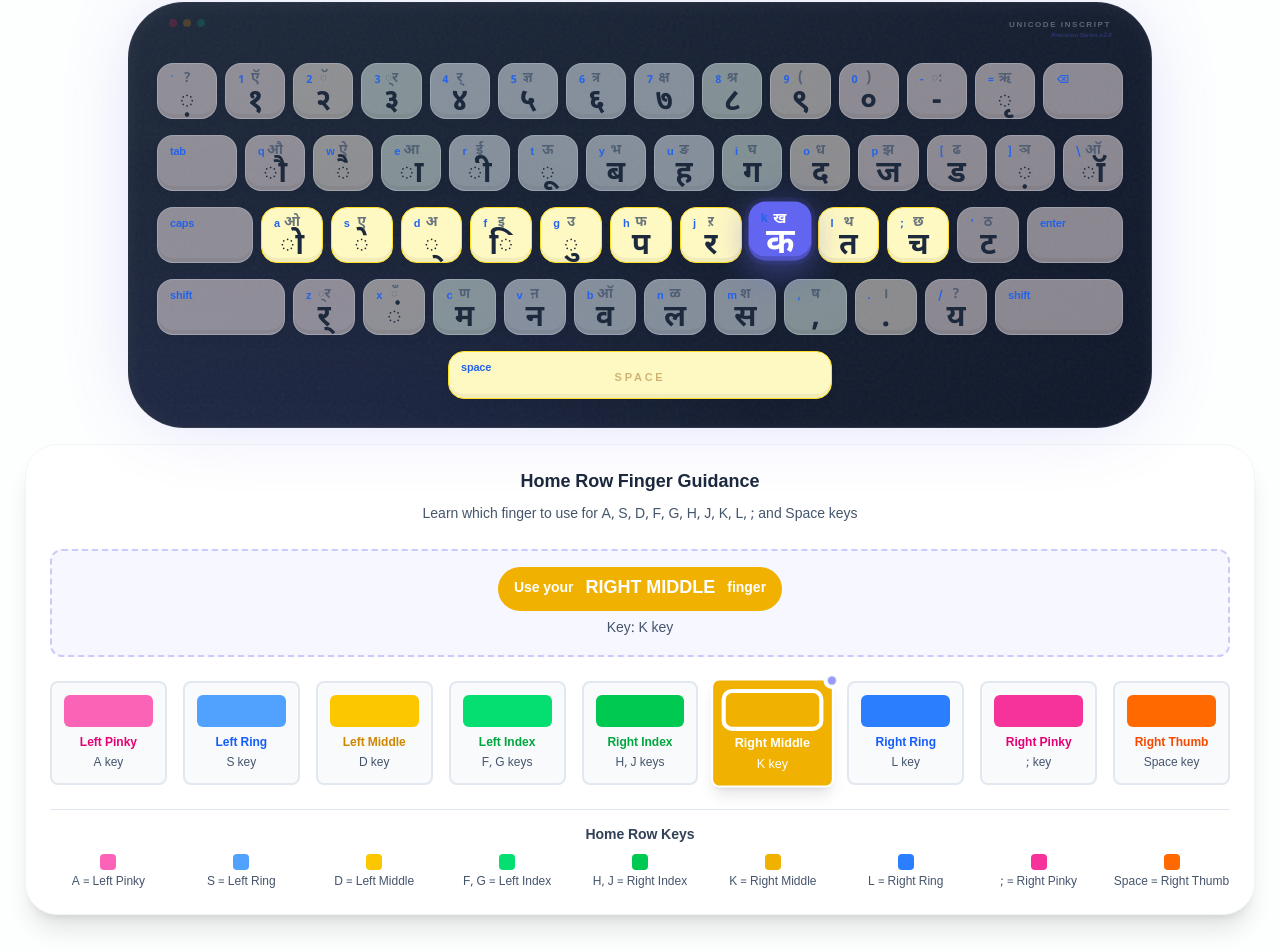
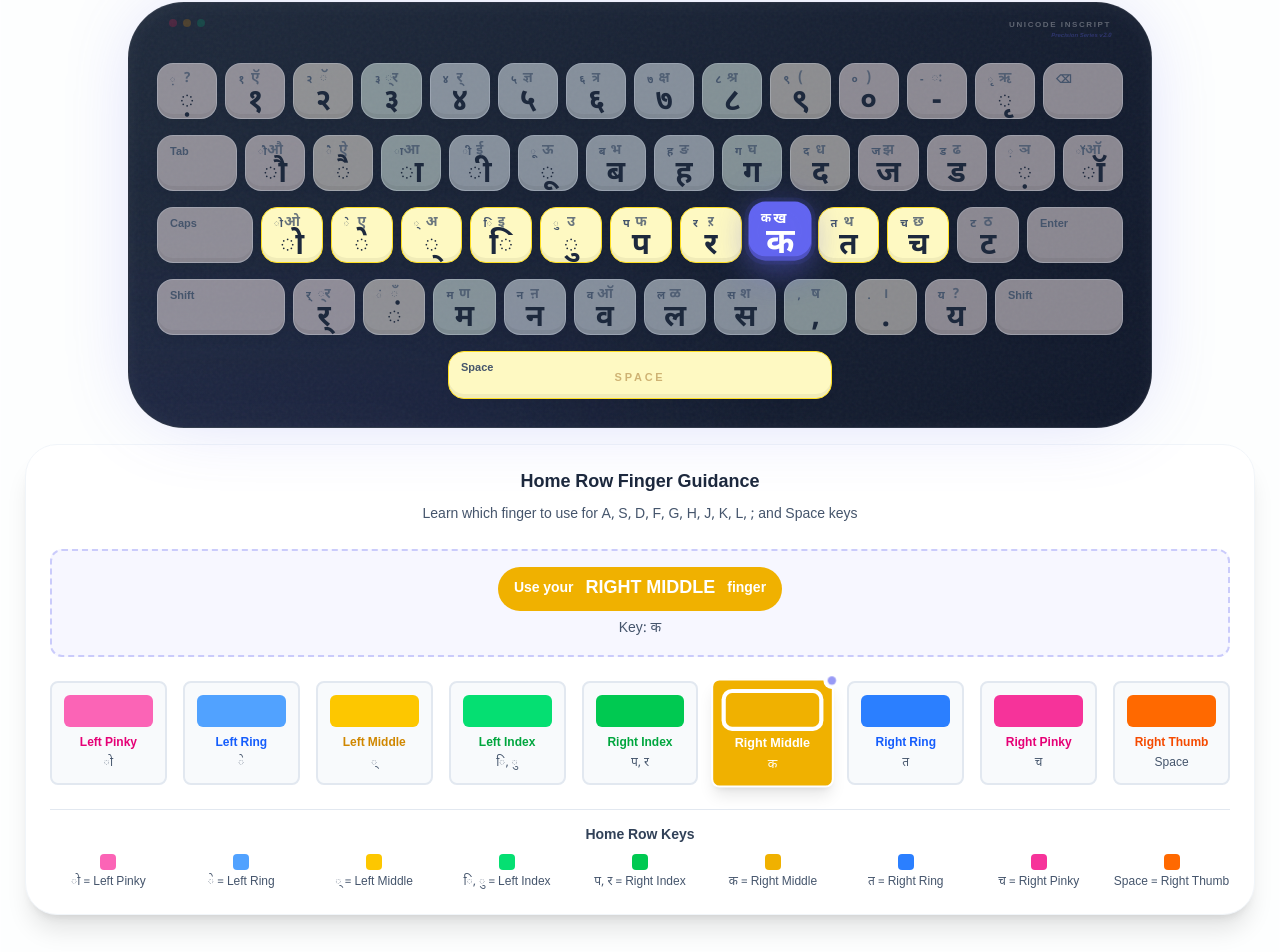
Before and after one commit to jangir-rishbh/hindi-typing-master, a Next.js app: page /lesson/1 in a window 1280 px wide. Shown: the part 296-1248 px from the top of the page. Built offline with nearby package versions, Linux system fonts and the light colour scheme.

Commit message:
finger guidence main english key lable ko htakr hindi key lable joda

```diff
--- a/components/HandsGuidance.tsx
+++ b/components/HandsGuidance.tsx
@@ -12,6 +12,23 @@ interface HandsGuidanceProps {
 const HandsGuidance: React.FC<HandsGuidanceProps> = ({ activeFinger, pressedKeyId, activeLessonId }) => {
     const containerRef = useRef<HTMLDivElement>(null);
     const [pressedFinger, setPressedFinger] = useState<string | null>(null);
+
+    // Helper function to get Hindi character from keyboard layout
+    const getHindiCharacterForKey = (keyLabel: string): string => {
+        for (const row of keyboardRows) {
+            for (const key of row) {
+                if (key.label === keyLabel && key.hindi) {
+                    return key.hindi;
+                }
+            }
+        }
+        return keyLabel; // fallback to original label
+    };
+
+    // Helper function to get Hindi characters for multiple keys
+    const getHindiCharactersForKeys = (keyLabels: string[]): string => {
+        return keyLabels.map(label => getHindiCharacterForKey(label)).join(', ');
+    };
 
     // Get finger for pressed key
     const getFingerForKey = (keyId: string): string | null => {
@@ -30,54 +47,54 @@ const HandsGuidance: React.FC<HandsGuidanceProps> = ({ activeFinger, pressedKeyI
         switch (lessonId) {
             case 1: // Home Row - ASDF GH JKL; + Space
                 return {
-                    'l-pinky': { color: 'bg-pink-400', textColor: 'text-pink-600', name: 'Left Pinky', keys: ['A'], description: 'A key' },
-                    'l-ring': { color: 'bg-blue-400', textColor: 'text-blue-600', name: 'Left Ring', keys: ['S'], description: 'S key' },
-                    'l-middle': { color: 'bg-yellow-400', textColor: 'text-yellow-600', name: 'Left Middle', keys: ['D'], description: 'D key' },
-                    'l-index': { color: 'bg-green-400', textColor: 'text-green-600', name: 'Left Index', keys: ['F', 'G'], description: 'F, G keys' },
-                    'r-index': { color: 'bg-green-500', textColor: 'text-green-600', name: 'Right Index', keys: ['H', 'J'], description: 'H, J keys' },
-                    'r-middle': { color: 'bg-yellow-500', textColor: 'text-yellow-600', name: 'Right Middle', keys: ['K'], description: 'K key' },
-                    'r-ring': { color: 'bg-blue-500', textColor: 'text-blue-600', name: 'Right Ring', keys: ['L'], description: 'L key' },
-                    'r-pinky': { color: 'bg-pink-500', textColor: 'text-pink-600', name: 'Right Pinky', keys: [';'], description: '; key' },
-                    'r-thumb': { color: 'bg-orange-500', textColor: 'text-orange-600', name: 'Right Thumb', keys: ['Space'], description: 'Space key' }
+                    'l-pinky': { color: 'bg-pink-400', textColor: 'text-pink-600', name: 'Left Pinky', keys: ['A'], description: getHindiCharacterForKey('A') },
+                    'l-ring': { color: 'bg-blue-400', textColor: 'text-blue-600', name: 'Left Ring', keys: ['S'], description: getHindiCharacterForKey('S') },
+                    'l-middle': { color: 'bg-yellow-400', textColor: 'text-yellow-600', name: 'Left Middle', keys: ['D'], description: getHindiCharacterForKey('D') },
+                    'l-index': { color: 'bg-green-400', textColor: 'text-green-600', name: 'Left Index', keys: ['F', 'G'], description: getHindiCharactersForKeys(['F', 'G']) },
+                    'r-index': { color: 'bg-green-500', textColor: 'text-green-600', name: 'Right Index', keys: ['H', 'J'], description: getHindiCharactersForKeys(['H', 'J']) },
+                    'r-middle': { color: 'bg-yellow-500', textColor: 'text-yellow-600', name: 'Right Middle', keys: ['K'], description: getHindiCharacterForKey('K') },
+                    'r-ring': { color: 'bg-blue-500', textColor: 'text-blue-600', name: 'Right Ring', keys: ['L'], description: getHindiCharacterForKey('L') },
+                    'r-pinky': { color: 'bg-pink-500', textColor: 'text-pink-600', name: 'Right Pinky', keys: [';'], description: getHindiCharacterForKey(';') },
+                    'r-thumb': { color: 'bg-orange-500', textColor: 'text-orange-600', name: 'Right Thumb', keys: ['Space'], description: 'Space' }
                 };
 
             case 2: // Upper Row + Space
                 return {
-                    'l-pinky': { color: 'bg-pink-400', textColor: 'text-pink-600', name: 'Left Pinky', keys: ['Q'], description: 'Q key' },
-                    'l-ring': { color: 'bg-blue-400', textColor: 'text-blue-600', name: 'Left Ring', keys: ['W'], description: 'W key' },
-                    'l-middle': { color: 'bg-yellow-400', textColor: 'text-yellow-600', name: 'Left Middle', keys: ['E'], description: 'E key' },
-                    'l-index': { color: 'bg-green-400', textColor: 'text-green-600', name: 'Left Index', keys: ['R', 'T'], description: 'R, T keys' },
-                    'r-index': { color: 'bg-green-500', textColor: 'text-green-600', name: 'Right Index', keys: ['Y', 'U'], description: 'Y, U keys' },
-                    'r-middle': { color: 'bg-yellow-500', textColor: 'text-yellow-600', name: 'Right Middle', keys: ['I'], description: 'I key' },
-                    'r-ring': { color: 'bg-blue-500', textColor: 'text-blue-600', name: 'Right Ring', keys: ['O'], description: 'O key' },
-                    'r-pinky': { color: 'bg-pink-500', textColor: 'text-pink-600', name: 'Right Pinky', keys: ['P'], description: 'P key' },
-                    'r-thumb': { color: 'bg-orange-500', textColor: 'text-orange-600', name: 'Right Thumb', keys: ['Space'], description: 'Space key' }
+                    'l-pinky': { color: 'bg-pink-400', textColor: 'text-pink-600', name: 'Left Pinky', keys: ['Q'], description: getHindiCharacterForKey('Q') },
+                    'l-ring': { color: 'bg-blue-400', textColor: 'text-blue-600', name: 'Left Ring', keys: ['W'], description: getHindiCharacterForKey('W') },
+                    'l-middle': { color: 'bg-yellow-400', textColor: 'text-yellow-600', name: 'Left Middle', keys: ['E'], description: getHindiCharacterForKey('E') },
+                    'l-index': { color: 'bg-green-400', textColor: 'text-green-600', name: 'Left Index', keys: ['R', 'T'], description: getHindiCharactersForKeys(['R', 'T']) },
+                    'r-index': { color: 'bg-green-500', textColor: 'text-green-600', name: 'Right Index', keys: ['Y', 'U'], description: getHindiCharactersForKeys(['Y', 'U']) },
+                    'r-middle': { color: 'bg-yellow-500', textColor: 'text-yellow-600', name: 'Right Middle', keys: ['I'], description: getHindiCharacterForKey('I') },
+                    'r-ring': { color: 'bg-blue-500', textColor: 'text-blue-600', name: 'Right Ring', keys: ['O'], description: getHindiCharacterForKey('O') },
+                    'r-pinky': { color: 'bg-pink-500', textColor: 'text-pink-600', name: 'Right Pinky', keys: ['P'], description: getHindiCharacterForKey('P') },
+                    'r-thumb': { color: 'bg-orange-500', textColor: 'text-orange-600', name: 'Right Thumb', keys: ['Space'], description: 'Space' }
                 };
 
             case 3: // Lower Row + Space
                 return {
-                    'l-pinky': { color: 'bg-pink-400', textColor: 'text-pink-600', name: 'Left Pinky', keys: ['Z'], description: 'Z key' },
-                    'l-ring': { color: 'bg-blue-400', textColor: 'text-blue-600', name: 'Left Ring', keys: ['X'], description: 'X key' },
-                    'l-middle': { color: 'bg-yellow-400', textColor: 'text-yellow-600', name: 'Left Middle', keys: ['C'], description: 'C key' },
-                    'l-index': { color: 'bg-green-400', textColor: 'text-green-600', name: 'Left Index', keys: ['V', 'B'], description: 'V, B keys' },
-                    'r-index': { color: 'bg-green-500', textColor: 'text-green-600', name: 'Right Index', keys: ['N', 'M'], description: 'N, M keys' },
-                    'r-middle': { color: 'bg-yellow-500', textColor: 'text-yellow-600', name: 'Right Middle', keys: [','], description: ', key' },
-                    'r-ring': { color: 'bg-blue-500', textColor: 'text-blue-600', name: 'Right Ring', keys: ['.'], description: '. key' },
-                    'r-pinky': { color: 'bg-pink-500', textColor: 'text-pink-600', name: 'Right Pinky', keys: ['/'], description: '/ key' },
-                    'r-thumb': { color: 'bg-orange-500', textColor: 'text-orange-600', name: 'Right Thumb', keys: ['Space'], description: 'Space key' }
+                    'l-pinky': { color: 'bg-pink-400', textColor: 'text-pink-600', name: 'Left Pinky', keys: ['Z'], description: getHindiCharacterForKey('Z') },
+                    'l-ring': { color: 'bg-blue-400', textColor: 'text-blue-600', name: 'Left Ring', keys: ['X'], description: getHindiCharacterForKey('X') },
+                    'l-middle': { color: 'bg-yellow-400', textColor: 'text-yellow-600', name: 'Left Middle', keys: ['C'], description: getHindiCharacterForKey('C') },
+                    'l-index': { color: 'bg-green-400', textColor: 'text-green-600', name: 'Left Index', keys: ['V', 'B'], description: getHindiCharactersForKeys(['V', 'B']) },
+                    'r-index': { color: 'bg-green-500', textColor: 'text-green-600', name: 'Right Index', keys: ['N', 'M'], description: getHindiCharactersForKeys(['N', 'M']) },
+                    'r-middle': { color: 'bg-yellow-500', textColor: 'text-yellow-600', name: 'Right Middle', keys: [','], description: getHindiCharacterForKey(',') },
+                    'r-ring': { color: 'bg-blue-500', textColor: 'text-blue-600', name: 'Right Ring', keys: ['.'], description: getHindiCharacterForKey('.') },
+                    'r-pinky': { color: 'bg-pink-500', textColor: 'text-pink-600', name: 'Right Pinky', keys: ['/'], description: getHindiCharacterForKey('/') },
+                    'r-thumb': { color: 'bg-orange-500', textColor: 'text-orange-600', name: 'Right Thumb', keys: ['Space'], description: 'Space' }
                 };
 
             default: // Default to home row - ASDF GH JKL; + Space
                 return {
-                    'l-pinky': { color: 'bg-pink-400', textColor: 'text-pink-600', name: 'Left Pinky', keys: ['A'], description: 'A key' },
-                    'l-ring': { color: 'bg-blue-400', textColor: 'text-blue-600', name: 'Left Ring', keys: ['S'], description: 'S key' },
-                    'l-middle': { color: 'bg-yellow-400', textColor: 'text-yellow-600', name: 'Left Middle', keys: ['D'], description: 'D key' },
-                    'l-index': { color: 'bg-green-400', textColor: 'text-green-600', name: 'Left Index', keys: ['F', 'G'], description: 'F, G keys' },
-                    'r-index': { color: 'bg-green-500', textColor: 'text-green-600', name: 'Right Index', keys: ['H', 'J'], description: 'H, J keys' },
-                    'r-middle': { color: 'bg-yellow-500', textColor: 'text-yellow-600', name: 'Right Middle', keys: ['K'], description: 'K key' },
-                    'r-ring': { color: 'bg-blue-500', textColor: 'text-blue-600', name: 'Right Ring', keys: ['L'], description: 'L key' },
-                    'r-pinky': { color: 'bg-pink-500', textColor: 'text-pink-600', name: 'Right Pinky', keys: [';'], description: '; key' },
-                    'r-thumb': { color: 'bg-orange-500', textColor: 'text-orange-600', name: 'Right Thumb', keys: ['Space'], description: 'Space key' }
+                    'l-pinky': { color: 'bg-pink-400', textColor: 'text-pink-600', name: 'Left Pinky', keys: ['A'], description: getHindiCharacterForKey('A') },
+                    'l-ring': { color: 'bg-blue-400', textColor: 'text-blue-600', name: 'Left Ring', keys: ['S'], description: getHindiCharacterForKey('S') },
+                    'l-middle': { color: 'bg-yellow-400', textColor: 'text-yellow-600', name: 'Left Middle', keys: ['D'], description: getHindiCharacterForKey('D') },
+                    'l-index': { color: 'bg-green-400', textColor: 'text-green-600', name: 'Left Index', keys: ['F', 'G'], description: getHindiCharactersForKeys(['F', 'G']) },
+                    'r-index': { color: 'bg-green-500', textColor: 'text-green-600', name: 'Right Index', keys: ['H', 'J'], description: getHindiCharactersForKeys(['H', 'J']) },
+                    'r-middle': { color: 'bg-yellow-500', textColor: 'text-yellow-600', name: 'Right Middle', keys: ['K'], description: getHindiCharacterForKey('K') },
+                    'r-ring': { color: 'bg-blue-500', textColor: 'text-blue-600', name: 'Right Ring', keys: ['L'], description: getHindiCharacterForKey('L') },
+                    'r-pinky': { color: 'bg-pink-500', textColor: 'text-pink-600', name: 'Right Pinky', keys: [';'], description: getHindiCharacterForKey(';') },
+                    'r-thumb': { color: 'bg-orange-500', textColor: 'text-orange-600', name: 'Right Thumb', keys: ['Space'], description: 'Space' }
                 };
         }
     };
@@ -101,50 +118,50 @@ const HandsGuidance: React.FC<HandsGuidanceProps> = ({ activeFinger, pressedKeyI
         switch (lessonId) {
             case 1: // Home Row - ASDF GH JKL; + Space
                 return [
-                    { color: 'bg-pink-400', label: 'A = Left Pinky' },
-                    { color: 'bg-blue-400', label: 'S = Left Ring' },
-                    { color: 'bg-yellow-400', label: 'D = Left Middle' },
-                    { color: 'bg-green-400', label: 'F, G = Left Index' },
-                    { color: 'bg-green-500', label: 'H, J = Right Index' },
-                    { color: 'bg-yellow-500', label: 'K = Right Middle' },
-                    { color: 'bg-blue-500', label: 'L = Right Ring' },
-                    { color: 'bg-pink-500', label: '; = Right Pinky' },
+                    { color: 'bg-pink-400', label: `${getHindiCharacterForKey('A')} = Left Pinky` },
+                    { color: 'bg-blue-400', label: `${getHindiCharacterForKey('S')} = Left Ring` },
+                    { color: 'bg-yellow-400', label: `${getHindiCharacterForKey('D')} = Left Middle` },
+                    { color: 'bg-green-400', label: `${getHindiCharactersForKeys(['F', 'G'])} = Left Index` },
+                    { color: 'bg-green-500', label: `${getHindiCharactersForKeys(['H', 'J'])} = Right Index` },
+                    { color: 'bg-yellow-500', label: `${getHindiCharacterForKey('K')} = Right Middle` },
+                    { color: 'bg-blue-500', label: `${getHindiCharacterForKey('L')} = Right Ring` },
+                    { color: 'bg-pink-500', label: `${getHindiCharacterForKey(';')} = Right Pinky` },
                     { color: 'bg-orange-500', label: 'Space = Right Thumb' }
                 ];
             case 2: // Upper Row + Space
                 return [
-                    { color: 'bg-pink-400', label: 'Q = Left Pinky' },
-                    { color: 'bg-blue-400', label: 'W = Left Ring' },
-                    { color: 'bg-yellow-400', label: 'E = Left Middle' },
-                    { color: 'bg-green-400', label: 'R, T = Left Index' },
-                    { color: 'bg-green-500', label: 'Y, U = Right Index' },
-                    { color: 'bg-yellow-500', label: 'I = Right Middle' },
-                    { color: 'bg-blue-500', label: 'O = Right Ring' },
-                    { color: 'bg-pink-500', label: 'P = Right Pinky' },
+                    { color: 'bg-pink-400', label: `${getHindiCharacterForKey('Q')} = Left Pinky` },
+                    { color: 'bg-blue-400', label: `${getHindiCharacterForKey('W')} = Left Ring` },
+                    { color: 'bg-yellow-400', label: `${getHindiCharacterForKey('E')} = Left Middle` },
+                    { color: 'bg-green-400', label: `${getHindiCharactersForKeys(['R', 'T'])} = Left Index` },
+                    { color: 'bg-green-500', label: `${getHindiCharactersForKeys(['Y', 'U'])} = Right Index` },
+                    { color: 'bg-yellow-500', label: `${getHindiCharacterForKey('I')} = Right Middle` },
+                    { color: 'bg-blue-500', label: `${getHindiCharacterForKey('O')} = Right Ring` },
+                    { color: 'bg-pink-500', label: `${getHindiCharacterForKey('P')} = Right Pinky` },
                     { color: 'bg-orange-500', label: 'Space = Right Thumb' }
                 ];
             case 3: // Lower Row + Space
                 return [
-                    { color: 'bg-pink-400', label: 'Z = Left Pinky' },
-                    { color: 'bg-blue-400', label: 'X = Left Ring' },
-                    { color: 'bg-yellow-400', label: 'C = Left Middle' },
-                    { color: 'bg-green-400', label: 'V, B = Left Index' },
-                    { color: 'bg-green-500', label: 'N, M = Right Index' },
-                    { color: 'bg-yellow-500', label: ', = Right Middle' },
-                    { color: 'bg-blue-500', label: '. = Right Ring' },
-                    { color: 'bg-pink-500', label: '/ = Right Pinky' },
+                    { color: 'bg-pink-400', label: `${getHindiCharacterForKey('Z')} = Left Pinky` },
+                    { color: 'bg-blue-400', label: `${getHindiCharacterForKey('X')} = Left Ring` },
+                    { color: 'bg-yellow-400', label: `${getHindiCharacterForKey('C')} = Left Middle` },
+                    { color: 'bg-green-400', label: `${getHindiCharactersForKeys(['V', 'B'])} = Left Index` },
+                    { color: 'bg-green-500', label: `${getHindiCharactersForKeys(['N', 'M'])} = Right Index` },
+                    { color: 'bg-yellow-500', label: `${getHindiCharacterForKey(',')} = Right Middle` },
+                    { color: 'bg-blue-500', label: `${getHindiCharacterForKey('.')} = Right Ring` },
+                    { color: 'bg-pink-500', label: `${getHindiCharacterForKey('/')} = Right Pinky` },
                     { color: 'bg-orange-500', label: 'Space = Right Thumb' }
                 ];
             default: // Default to home row - ASDF GH JKL; + Space
                 return [
-                    { color: 'bg-pink-400', label: 'A = Left Pinky' },
-                    { color: 'bg-blue-400', label: 'S = Left Ring' },
-                    { color: 'bg-yellow-400', label: 'D = Left Middle' },
-                    { color: 'bg-green-400', label: 'F, G = Left Index' },
-                    { color: 'bg-green-500', label: 'H, J = Right Index' },
-                    { color: 'bg-yellow-500', label: 'K = Right Middle' },
-                    { color: 'bg-blue-500', label: 'L = Right Ring' },
-                    { color: 'bg-pink-500', label: '; = Right Pinky' },
+                    { color: 'bg-pink-400', label: `${getHindiCharacterForKey('A')} = Left Pinky` },
+                    { color: 'bg-blue-400', label: `${getHindiCharacterForKey('S')} = Left Ring` },
+                    { color: 'bg-yellow-400', label: `${getHindiCharacterForKey('D')} = Left Middle` },
+                    { color: 'bg-green-400', label: `${getHindiCharactersForKeys(['F', 'G'])} = Left Index` },
+                    { color: 'bg-green-500', label: `${getHindiCharactersForKeys(['H', 'J'])} = Right Index` },
+                    { color: 'bg-yellow-500', label: `${getHindiCharacterForKey('K')} = Right Middle` },
+                    { color: 'bg-blue-500', label: `${getHindiCharacterForKey('L')} = Right Ring` },
+                    { color: 'bg-pink-500', label: `${getHindiCharacterForKey(';')} = Right Pinky` },
                     { color: 'bg-orange-500', label: 'Space = Right Thumb' }
                 ];
         }
--- a/components/VisualKeyboard.tsx
+++ b/components/VisualKeyboard.tsx
@@ -15,6 +15,18 @@ const VisualKeyboard: React.FC<VisualKeyboardProps> = ({
     isShiftRequired = false,
     activeLessonId = null
 }) => {
+
+    // Helper function to get Hindi character from keyboard layout
+    const getHindiCharacterForKey = (keyLabel: string): string => {
+        for (const row of keyboardRows) {
+            for (const key of row) {
+                if (key.label === keyLabel && key.hindi) {
+                    return key.hindi;
+                }
+            }
+        }
+        return keyLabel; // fallback to original label
+    };
 
     const getKeyStyle = (key: KeyData) => {
         let base = "relative flex flex-col items-center justify-center m-[4px] rounded-2xl transition-all duration-75 select-none group ";
@@ -124,9 +136,9 @@ const VisualKeyboard: React.FC<VisualKeyboardProps> = ({
                                     {/* Physical Keycap Top Surface */}
                                     <div className={`absolute inset-0 rounded-2xl transition-opacity ${isPressed ? 'bg-black/10' : 'bg-white/5 opacity-0 group-hover:opacity-100'}`}></div>
 
-                                    {/* English Legend (Clearly Visible) */}
-                                    <span className={`absolute top-2 left-3 english-legend transition-all ${isTarget || isPressed ? 'scale-110' : ''}`}>
-                                        {key.label === 'Control' ? 'CTRL' : key.label.toLowerCase()}
+                                    {/* Hindi Legend for Finger Guidance */}
+                                    <span className={`absolute top-2 left-3 hindi-legend text-[10px] md:text-[11px] font-bold transition-all ${isTarget || isPressed ? 'scale-110 text-white' : 'text-slate-600'}`}>
+                                        {key.label === 'Control' ? 'CTRL' : getHindiCharacterForKey(key.label)}
                                     </span>
 
                                     {/* Center Legend Container */}
```
